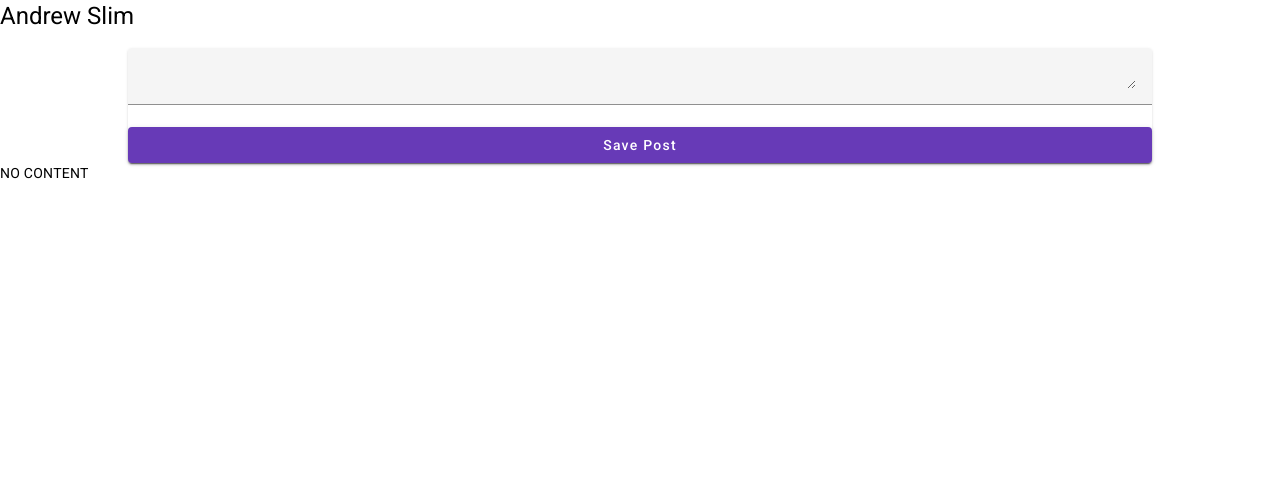
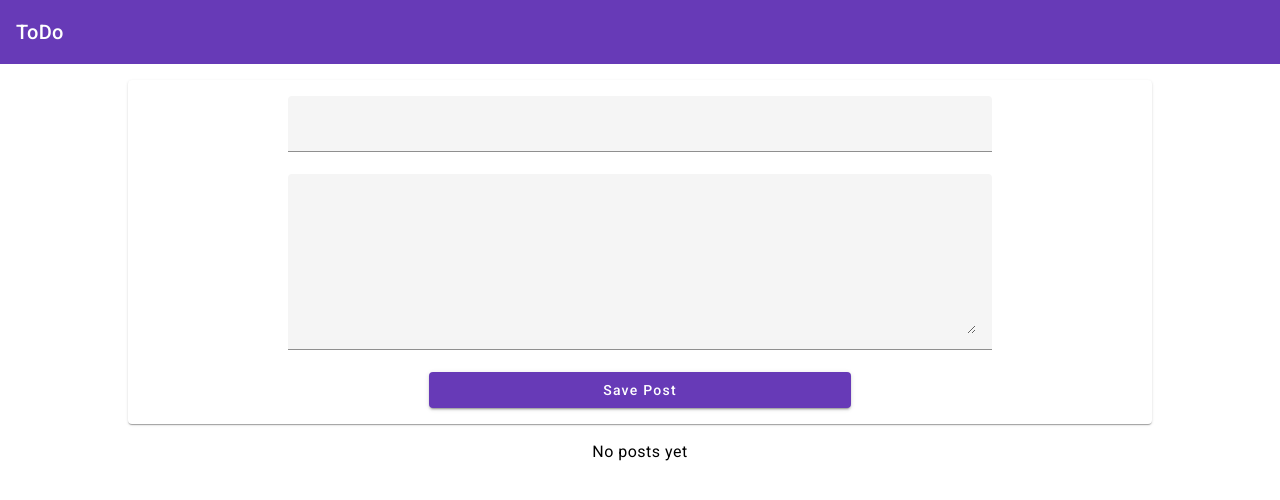
Before and after one commit to Exolan/AngularApp, an Angular app: page / in a window 1280 px wide. Shown: the top 500 px of the page. Built offline with nearby package versions, Linux system fonts and the light colour scheme.

Commit message:
Add files via upload

```diff
--- a/src/app/app.component.css
+++ b/src/app/app.component.css
@@ -0,0 +1,4 @@
+main{
+  width: 80%;
+  margin: 1rem auto;
+}
--- a/src/app/app.component.html
+++ b/src/app/app.component.html
@@ -1,2 +1,5 @@
-<h1>Andrew Slim</h1>
-<app-post-create></app-post-create>
+<app-header></app-header>
+<main>
+  <app-post-create (postCreated)="onPostAdded($event)"></app-post-create>
+  <app-post-list [posts]="storedPosts"></app-post-list>
+</main>
--- a/src/app/app.component.ts
+++ b/src/app/app.component.ts
@@ -1,4 +1,6 @@
 import { Component } from '@angular/core';
+
+import { Post } from './posts/post.model';
 
 @Component({
   selector: 'app-root',
@@ -6,5 +8,9 @@ import { Component } from '@angular/core';
   styleUrls: ['./app.component.css']
 })
 export class AppComponent {
-  title = 'mean-course';
+  storedPosts:Post[] = []
+
+  onPostAdded(post: Post) {
+    this.storedPosts.push(post)
+  }
 }
--- a/src/app/header/header.component.html
+++ b/src/app/header/header.component.html
@@ -0,0 +1 @@
+<mat-toolbar color="primary">ToDo</mat-toolbar>
--- a/src/app/posts/post-create/post-create.component.css
+++ b/src/app/posts/post-create/post-create.component.css
@@ -1,10 +1,19 @@
-mat-card{
-  width: 80%;
-  margin: auto;
-}
-
 mat-form-field,
 textarea{
   width: 100%;
+}
 
+mat-card{
+  margin-top: 1rem;
+  padding: 1rem 10rem;
 }
+
+form{
+  display: flex;
+  flex-direction: column;
+}
+
+button{
+  width: 60%;
+  margin: auto;
+}
--- a/src/app/posts/post-create/post-create.component.html
+++ b/src/app/posts/post-create/post-create.component.html
@@ -1,9 +1,13 @@
 <mat-card>
-  <mat-form-field>
-    <textarea matInput rows="1" [(ngModel)]="enteredValue"></textarea>
-  </mat-form-field>
-
-  <button mat-raised-button color='primary' (click)="onAddPost()">Save Post</button>
+  <form (submit)="onAddPost(postForm)" #postForm="ngForm">
+    <mat-form-field>
+      <input matInput type="text" name="title" ngModel required minlength="3" #title="ngModel">
+      <mat-error *ngIf="title.invalid">Please enter a post title</mat-error>
+    </mat-form-field>
+    <mat-form-field>
+      <textarea matInput rows="6" name="content" ngModel required #content="ngModel"></textarea>
+      <mat-error *ngIf="content.invalid">Please enter a post content</mat-error>
+    </mat-form-field>
+    <button mat-raised-button color='primary' type="submit">Save Post</button>
+  </form>
 </mat-card>
-
-<p>{{ newPost }}</p>
--- a/src/app/posts/post-create/post-create.component.ts
+++ b/src/app/posts/post-create/post-create.component.ts
@@ -1,4 +1,7 @@
-import { Component } from "@angular/core";
+import { Component, EventEmitter, Output } from "@angular/core";
+import { NgForm } from "@angular/forms"
+
+import { Post } from "../post.model";
 
 @Component({
   selector: 'app-post-create',
@@ -7,11 +10,14 @@ import { Component } from "@angular/core";
 })
 
 export class PostCreateComponent{
-  enteredValue = ''
-  newPost = 'NO CONTENT'
+  enteredContent = ''
+  enteredTitle = ''
+  @Output() postCreated = new EventEmitter<Post>()
 
-  onAddPost() {
+  onAddPost(form: NgForm) {
+    if (form.invalid) return;
 
-    this.newPost = this.enteredValue
+    const post:Post = {title: form.value.title, content: form.value.content}
+    this.postCreated.emit(post);
   }
 }
--- /dev/null
+++ b/src/app/posts/post-list/post-list.component.css
@@ -0,0 +1,8 @@
+:host{
+  display:block;
+  margin-top: 1rem;
+}
+
+.info-text{
+  text-align: center;
+}
--- /dev/null
+++ b/src/app/posts/post-list/post-list.component.html
@@ -0,0 +1,12 @@
+<mat-accordion multi="true" *ngIf="posts.length>0">
+  <mat-expansion-panel *ngFor="let post of posts">
+    <mat-expansion-panel-header>
+      <mat-panel-title>
+        {{post.title}}
+      </mat-panel-title>
+    </mat-expansion-panel-header>
+    <p>{{post.content}}</p>
+  </mat-expansion-panel>
+</mat-accordion>
+
+<p class="info-text mat-body-1" *ngIf="posts.length<=0">No posts yet</p>
--- /dev/null
+++ b/src/app/posts/post.model.ts
@@ -0,0 +1,4 @@
+export interface Post{
+  title: string,
+  content: string
+}
```
Also changed, not shown: src/app/app.module.ts (+11 -3 lines), src/app/posts/post-list/post-list.component.ts (added, +11 -0 lines).
